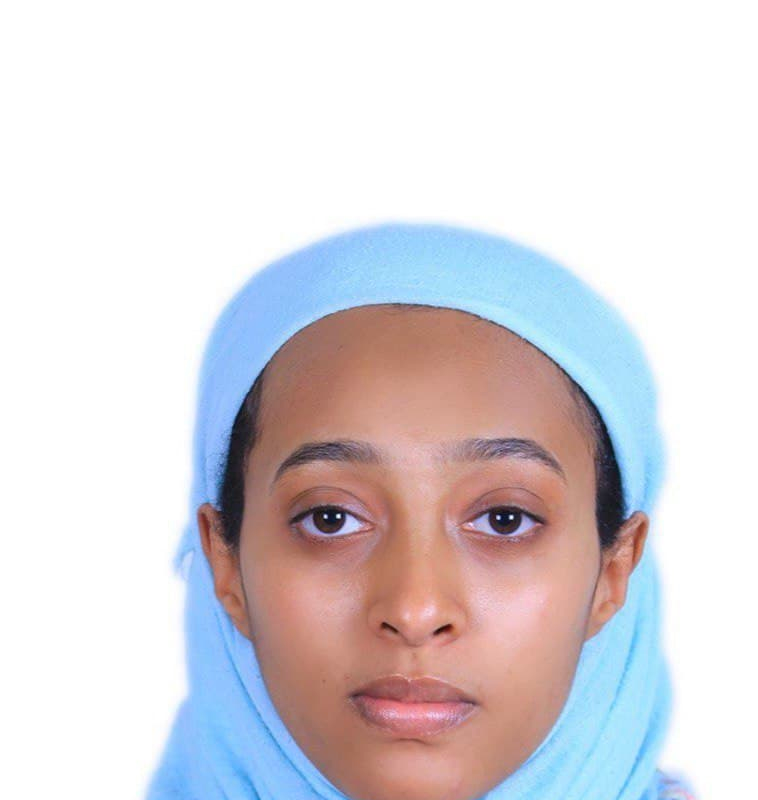
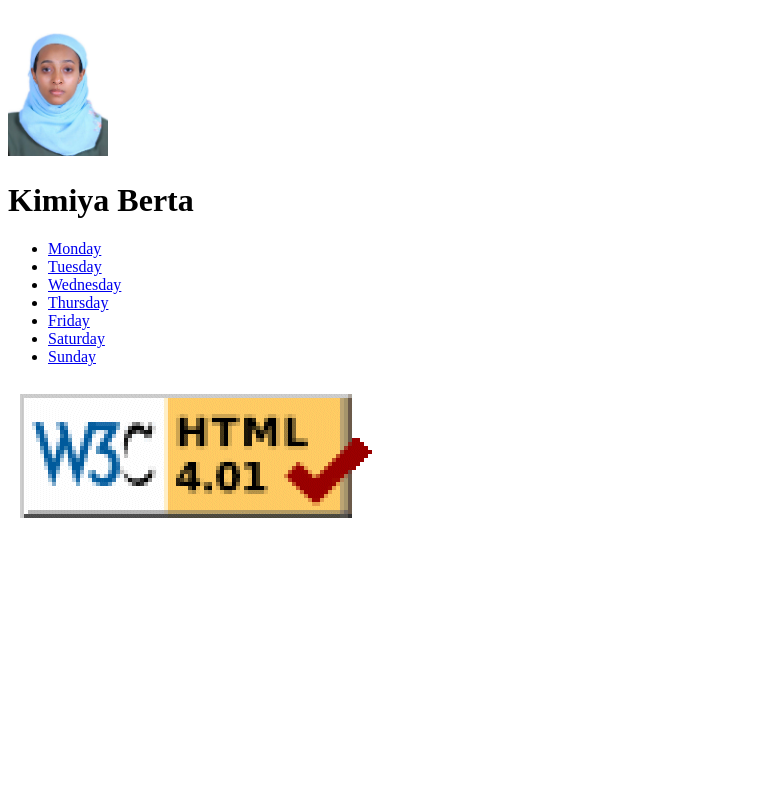
Before and after one commit to kimiyamohammed/kimiyamohammed.github.io, a plain HTML site: page index.html in a window 1280 px wide. Shown: the top 800 px of the page, without its empty margins (0-758 px from the left). Drawn offline with Linux system fonts and the light colour scheme.

Commit message:
Second commit

```diff
--- a/index.html
+++ b/index.html
@@ -6,7 +6,7 @@
     </head>
     <body>
         <header>
-            <img src="/Images/kim.jpg" alt="Kimiya photo"/>
+            <img src="/Images/kim.jpg" width="100" alt="Kimiya photo"/>
             <h1>Kimiya Berta</h1>
         </header>
         <nav>
```
